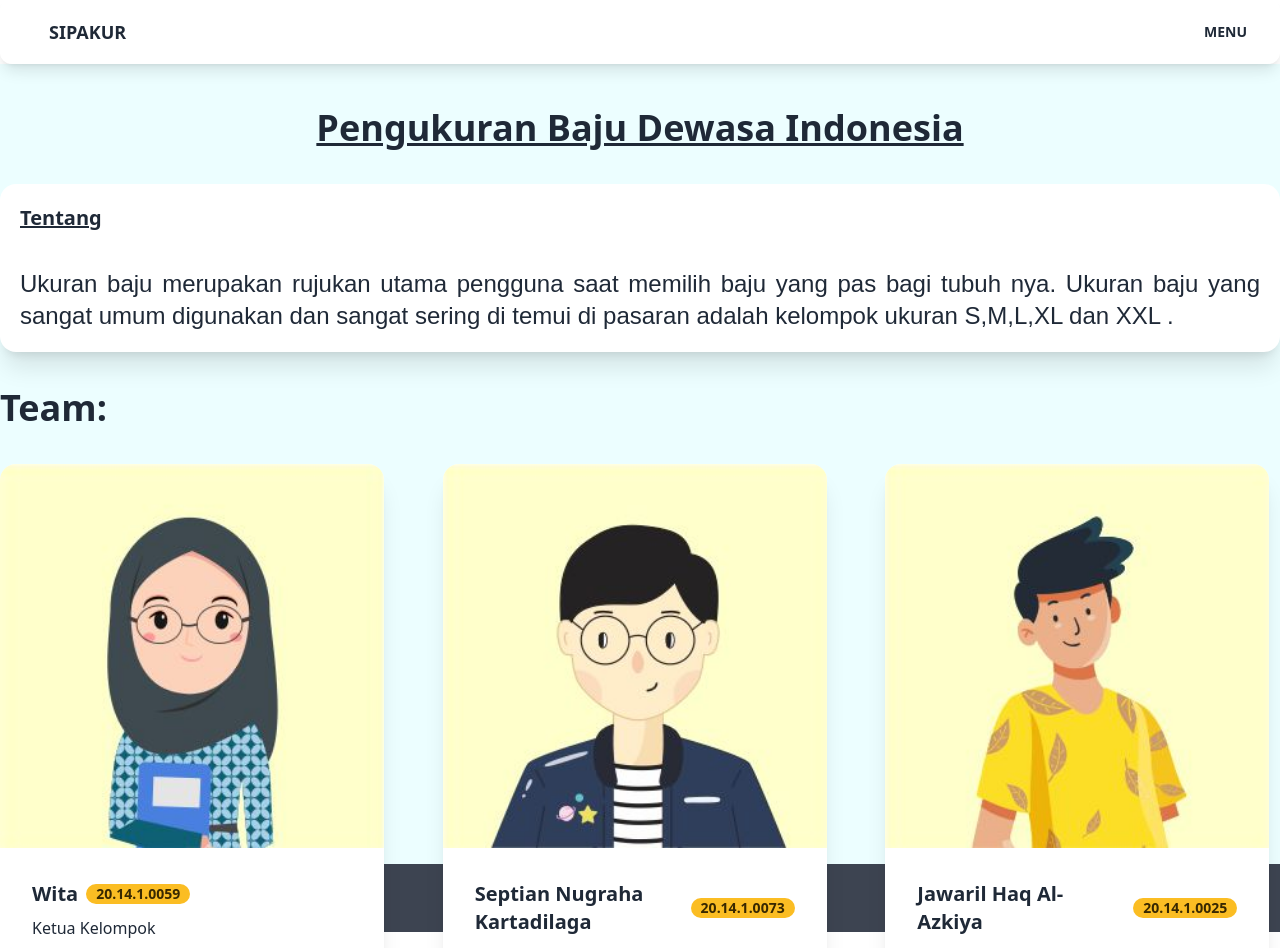
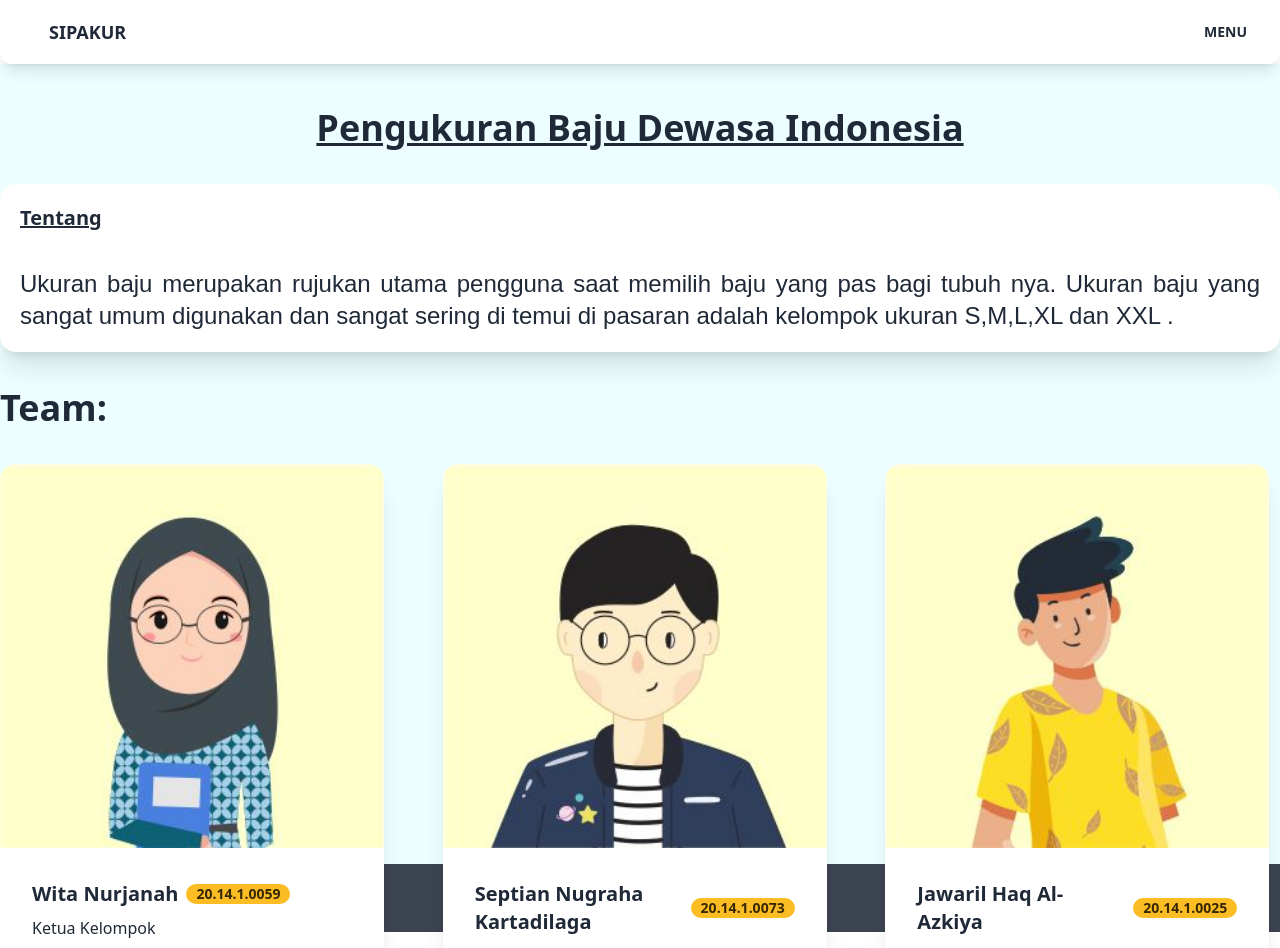
Before and after one commit to naverlyn/sipakur, a Next.js app: page /about in a window 1280 px wide. Shown: the top 948 px of the page. Built offline with nearby package versions, Linux system fonts and the light colour scheme; what tailwind-heropatterns would draw is missing.

Commit message:
(update): name

```diff
--- a/pages/about.js
+++ b/pages/about.js
@@ -33,10 +33,10 @@ export default function Home() {
           </div>
           <div className='grid grid-cols-3 gap-12'>
             <div className="card w-96 bg-base-100 shadow-xl">
-              <figure><Image src={"/images/1.jpg"} width={500} height={500}/></figure>
+              <figure><Image src={"/images/1.jpg"} width={500} height={500} alt="wita_image" /></figure>
               <div className="card-body">
                 <h2 className="card-title font-bold">
-                  Wita
+                  Wita Nurjanah
                   <div className="badge badge-warning">20.14.1.0059</div>
                 </h2>
                 <p className='text-s'>Ketua Kelompok</p>
@@ -45,7 +45,7 @@ export default function Home() {
               </div>
             </div>
             <div className="card w-96 bg-base-100 shadow-xl">
-              <figure><Image src={"/images/3.jpg"} width={500} height={500} /></figure>
+              <figure><Image src={"/images/3.jpg"} width={500} height={500} alt="septian_image" /></figure>
               <div className="card-body">
                 <h2 className="card-title font-bold">
                   Septian Nugraha Kartadilaga
@@ -57,7 +57,7 @@ export default function Home() {
               </div>
             </div>
             <div className="card w-96 bg-base-100 shadow-xl">
-              <figure><Image src={"/images/2.jpg"} width={500} height={500} /></figure>
+              <figure><Image src={"/images/2.jpg"} width={500} height={500} alt="jawaril_image"/></figure>
               <div className="card-body">
                 <h2 className="card-title font-bold">
                   Jawaril Haq Al-Azkiya
```
Lines whose indentation alone changed are shown as unchanged.
